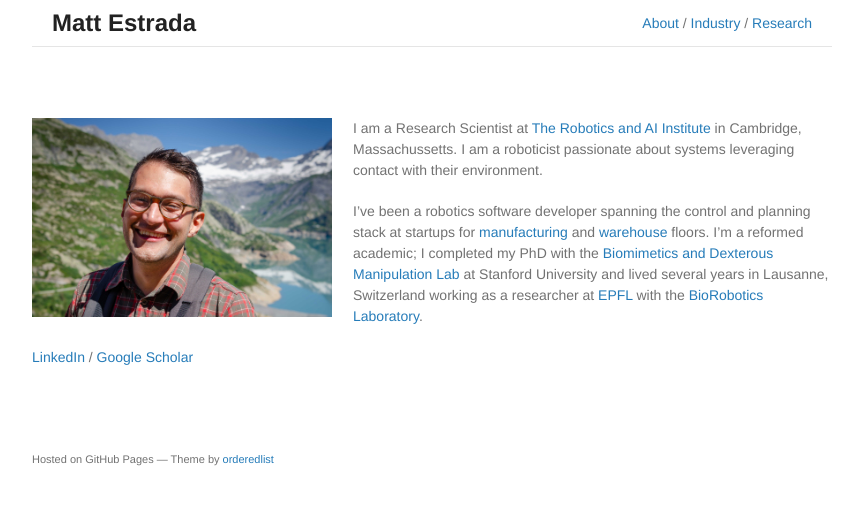
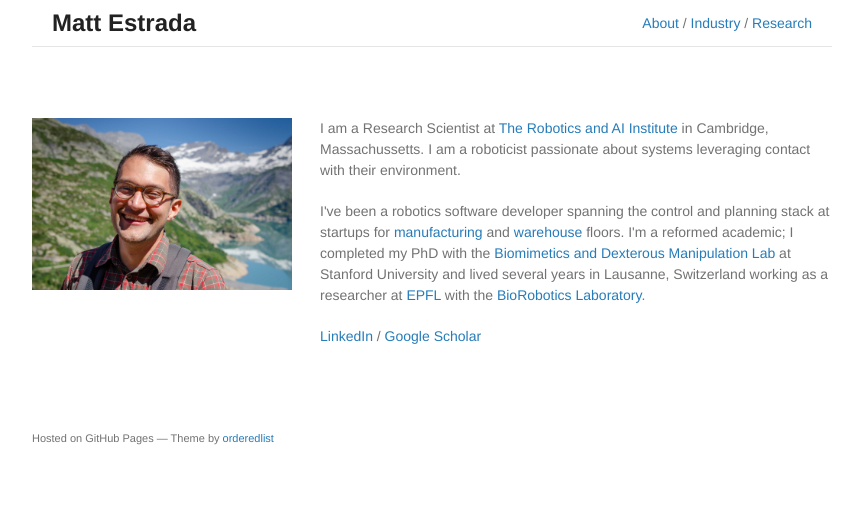
Before and after one commit to estrada1/estrada1.github.io, a Jekyll site: the page built from index.md, in a window 1280 px wide. Shown: the top 505 px of the page, without its empty margins (208-1067 px from the left). Built offline with Jekyll 4.4.1, drawn with Linux system fonts in a browser that asks for light colours.

```diff
--- a/index.md
+++ b/index.md
@@ -2,13 +2,11 @@
 layout: default
 ---
 
-<img src="/assets/img/biorobhike_headshot.jpg" style="float:left; margin:0 1.5em 1em 0; width:300px;">
-I am a Research Scientist at [The Robotics and AI Institute](https://rai-inst.com/localhosithttps://theaiinstitute.com) in Cambridge, Massachussetts. I am a roboticist passionate about systems leveraging contact with their environment.
-
-I've been a robotics software developer spanning the control and planning stack at startups for [manufacturing](https://www.relativityspace.com/) and [warehouse](https://agilityrobotics.com/) floors. I'm a reformed academic; I completed my PhD with the [Biomimetics and Dexterous Manipulation Lab](http://bdml.stanford.edu/) at Stanford University and lived several years in  Lausanne, Switzerland working as a researcher at [EPFL](https://www.epfl.ch/en/) with the [BioRobotics Laboratory](https://www.epfl.ch/labs/biorob/).
-
-
-<p>
-    <a href="https://www.linkedin.com/in/matthew-estrada-765ba012/">LinkedIn</a> /
-    <a href="https://scholar.google.com/citations?user=R6kgerwAAAAJ&hl=en">Google Scholar </a>
-</p>
+<div style="display:flex; gap:2em; align-items:flex-start;">
+  <img src="/assets/img/biorobhike_headshot.jpg" style="width:260px; flex-shrink:0;">
+  <div>
+    <p>I am a Research Scientist at <a href="https://rai-inst.com/localhosithttps://theaiinstitute.com">The Robotics and AI Institute</a> in Cambridge, Massachussetts. I am a roboticist passionate about systems leveraging contact with their environment.</p>
+    <p>I've been a robotics software developer spanning the control and planning stack at startups for <a href="https://www.relativityspace.com/">manufacturing</a> and <a href="https://agilityrobotics.com/">warehouse</a> floors. I'm a reformed academic; I completed my PhD with the <a href="http://bdml.stanford.edu/">Biomimetics and Dexterous Manipulation Lab</a> at Stanford University and lived several years in Lausanne, Switzerland working as a researcher at <a href="https://www.epfl.ch/en/">EPFL</a> with the <a href="https://www.epfl.ch/labs/biorob/">BioRobotics Laboratory</a>.</p>
+    <p><a href="https://www.linkedin.com/in/matthew-estrada-765ba012/">LinkedIn</a> / <a href="https://scholar.google.com/citations?user=R6kgerwAAAAJ&hl=en">Google Scholar</a></p>
+  </div>
+</div>
```
